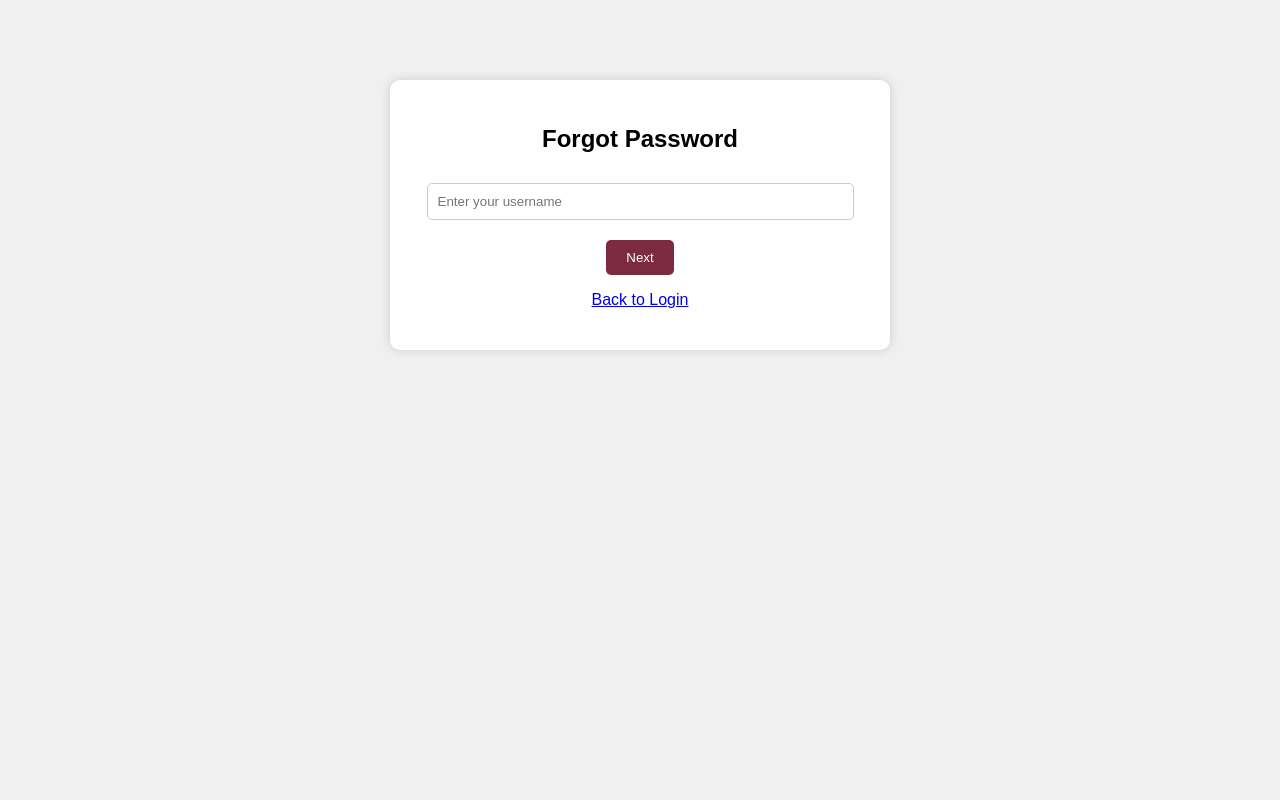
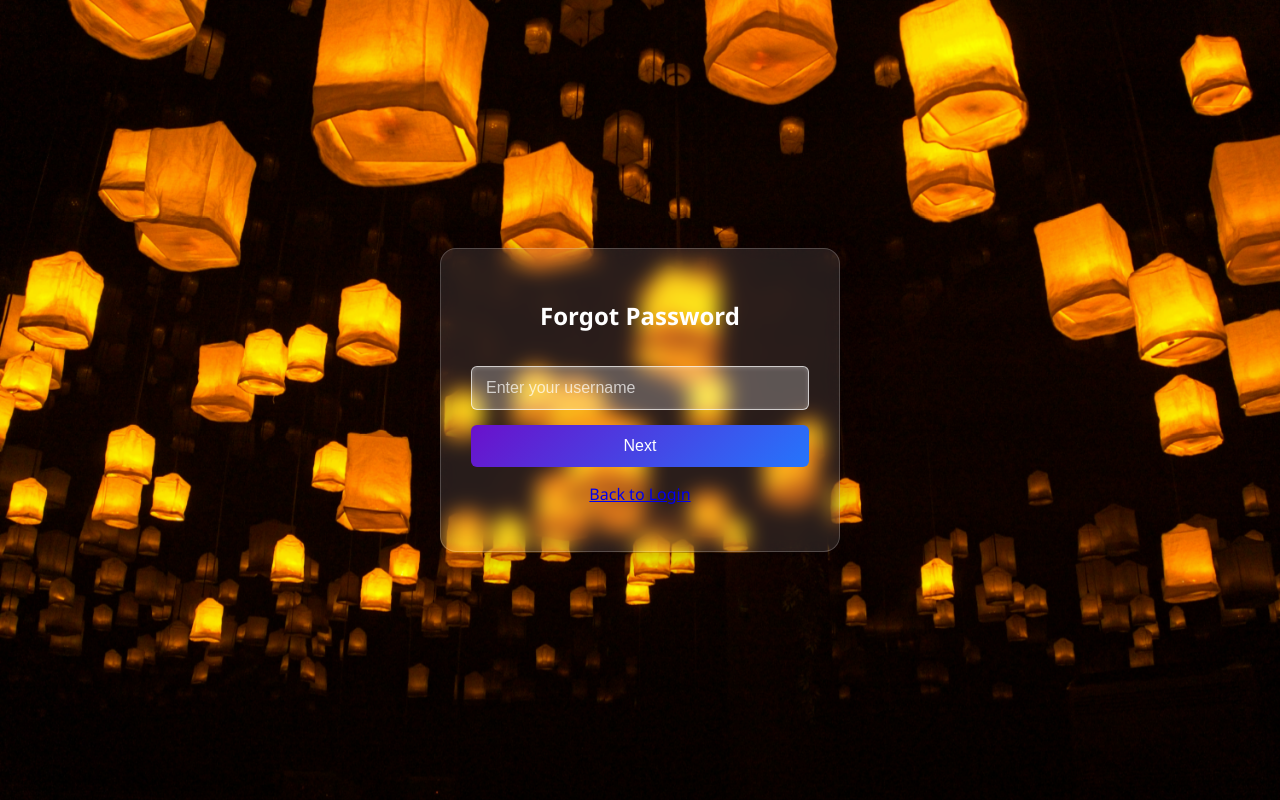
Before and after one commit to nahianzarif1/Event_Management, a PHP site: page /forgotpassword.php in a window 1280 px wide. Run offline with PHP 8.4, Linux system fonts and the light colour scheme.

Commit message:
Background image added and css improved

```diff
--- a/forgotpassword.css
+++ b/forgotpassword.css
@@ -1,46 +1,116 @@
+* {
+  box-sizing: border-box;
+}
+
 body {
-  background-color: #f0f0f0;
-  font-family: Arial, sans-serif;
+  font-family: 'Segoe UI', Tahoma, Geneva, Verdana, sans-serif;
+  margin: 0;
+  padding: 0;
+  min-height: 100vh;
+  overflow: hidden;
+
+  display: flex;
+  justify-content: center;
+  align-items: center;
+
+  background-color: #000; /* Fallback */
+}
+
+body::before {
+  content: '';
+  position: fixed;
+  top: 0;
+  left: 0;
+  width: 100vw;
+  height: 100vh;
+  background: url('resources/forgotpassword_background.jpg') no-repeat center center;
+  background-size: cover;
+  z-index: -1;
 }
 
 .forgot-container {
-  max-width: 450px;
-  margin: 80px auto;
-  background: white;
-  padding: 25px;
-  border-radius: 10px;
-  box-shadow: 0 0 10px #ccc;
+  width: 90%;
+  max-width: 400px;
+  padding: 30px;
+  border-radius: 16px;
+  text-align: center;
+  color: #fff;
+
+  background: rgba(255, 255, 255, 0.1);
+  backdrop-filter: blur(10px);
+  -webkit-backdrop-filter: blur(10px);
+  border: 1px solid rgba(255, 255, 255, 0.2);
+  box-shadow: 0 8px 32px rgba(0, 0, 0, 0.2);
+}
+
+input {
+  width: 100%;
+  padding: 12px 14px;
+  margin: 15px 0;
+  font-size: 16px;
+  border-radius: 6px;
+  border: 1.5px solid rgba(255, 255, 255, 0.7); /* brighter border */
+  background-color: rgba(255, 255, 255, 0.25); /* more opaque */
+  color: #fff; /* pure white text */
+  box-shadow: inset 0 1px 4px rgba(255, 255, 255, 0.2); /* subtle inner glow */
+  transition: border-color 0.3s, background-color 0.3s;
+}
+
+input::placeholder {
+  color: rgba(255, 255, 255, 0.7); /* lighter placeholder */
+}
+
+input:focus {
+  border-color: #fff;
+  background-color: rgba(255, 255, 255, 0.35); /* slightly lighter on focus */
+  outline: none;
+}
+
+button {
+  width: 100%;
+  padding: 12px 14px;
+  font-size: 16px;
+  border: none;
+  border-radius: 6px;
+  background: linear-gradient(135deg, #6a11cb, #2575fc);
+  color: #fff;
+  cursor: pointer;
+  transition: background 0.3s, transform 0.2s;
+}
+
+button:hover {
+  background: linear-gradient(135deg, #4b0fb7, #1a59d1);
+  transform: translateY(-2px);
+}
+
+.back-to-login {
+  margin-top: 20px;
   text-align: center;
 }
 
-input {
-  width: 90%;
-  padding: 10px;
-  margin: 10px 0;
-  border-radius: 5px;
-  border: 1px solid #ccc;
+.back-to-login a {
+  font-size: 14px;
+  color: #4dd0e1;
+  text-decoration: none;
+  transition: color 0.3s;
 }
 
-button {
-  background-color: #7c2a3d;
-  color: white;
-  padding: 10px 20px;
-  border: none;
-  margin-top: 10px;
-  border-radius: 5px;
-  cursor: pointer;
+.back-to-login a:hover {
+  color: #26a69a;
+  text-decoration: underline;
 }
 
-button:hover {
-  background-color: #4c1e27;
+.error,
+.success {
+  font-size: 14px;
+  font-weight: bold;
+  margin-top: 10px;
 }
 
 .error {
-  color: red;
-  font-weight: bold;
+  color: #ff6b6b;
 }
 
 .success {
-  color: green;
-  font-weight: bold;
+  color: #51cf66;
 }
```
Also changed, not shown: resources/forgotpassword_background.jpg (added).
